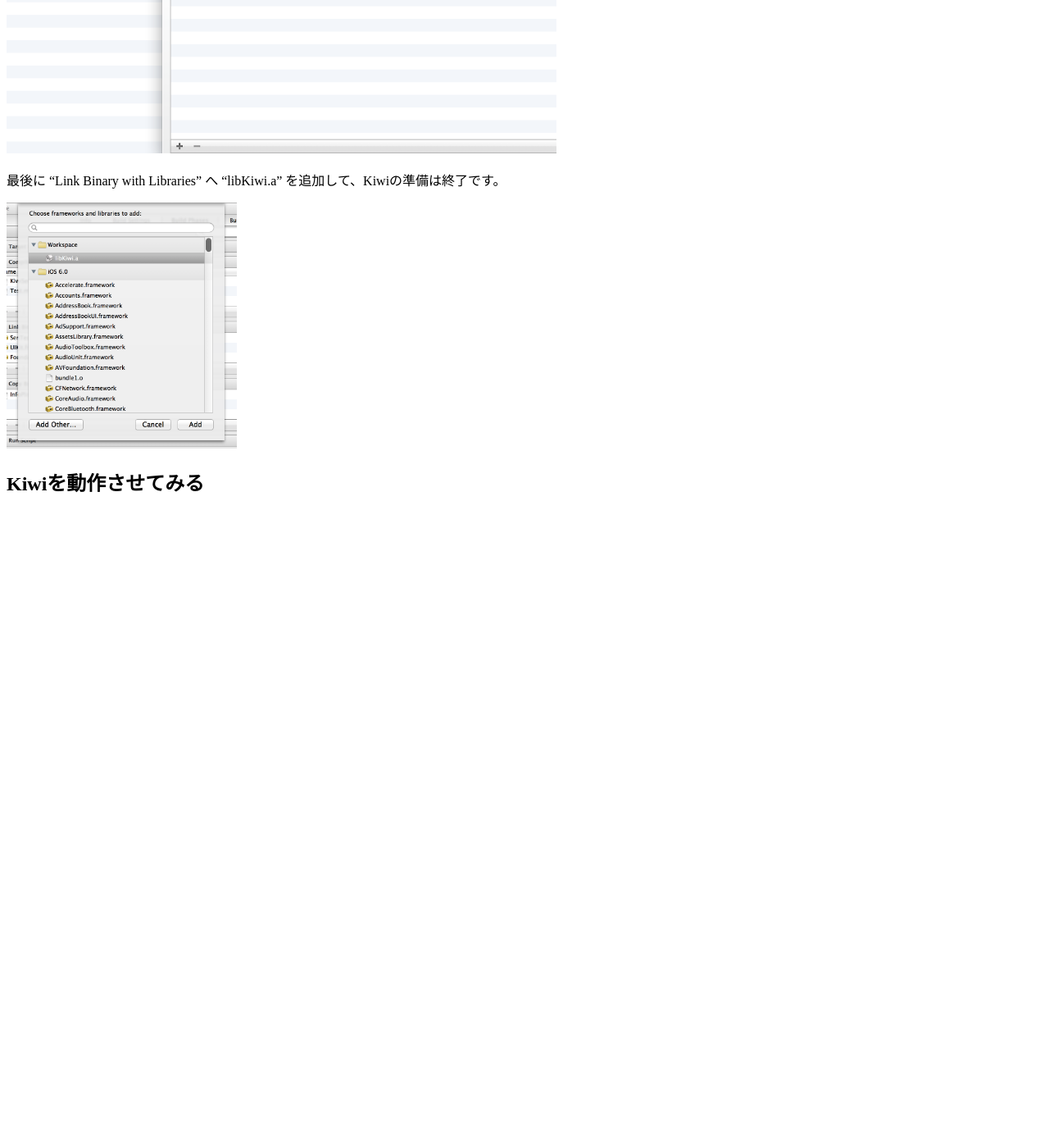
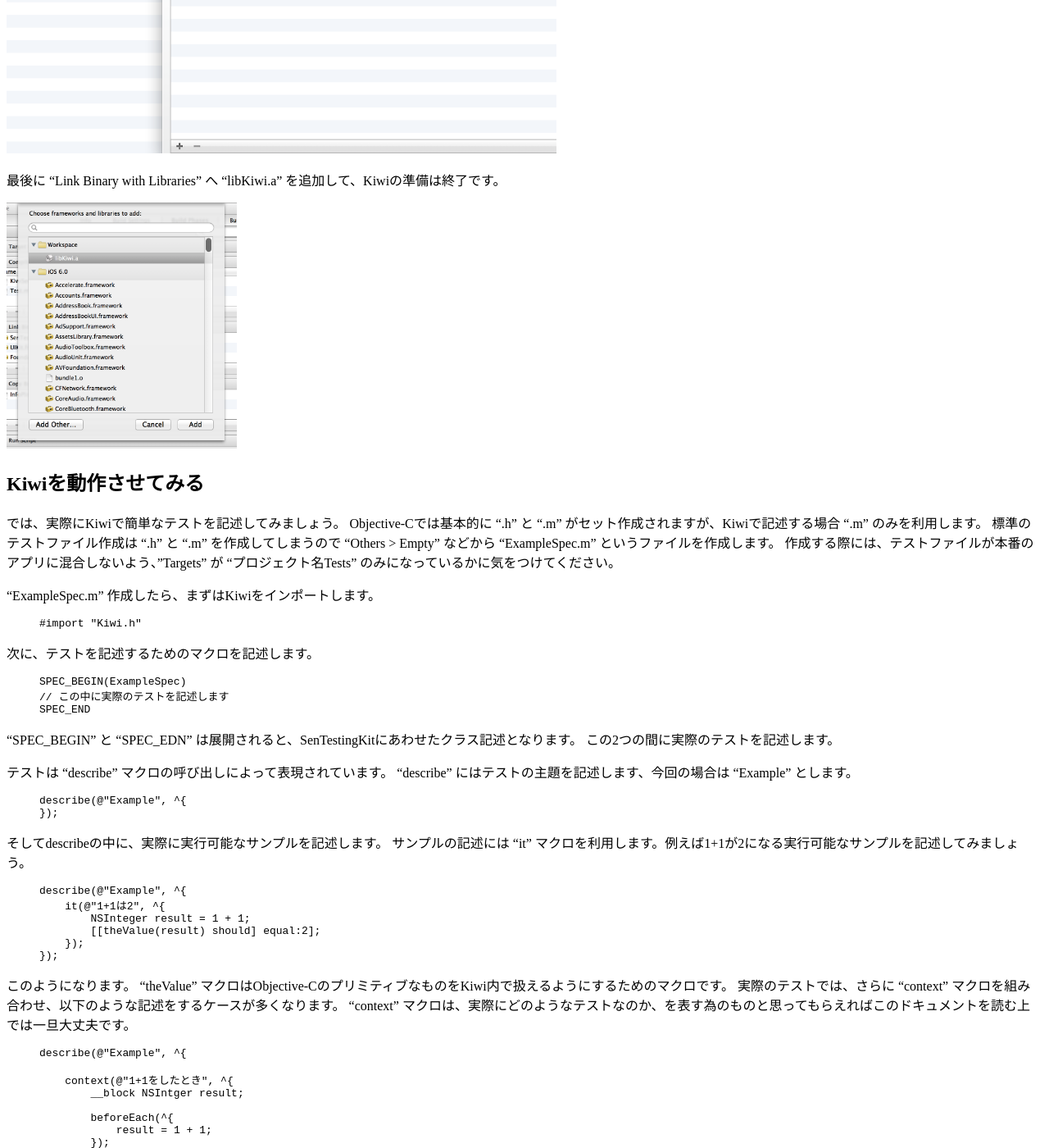
Before and after one commit to haru01/initWithBehavior, a Jekyll site: the page built from chapter1/index.markdown, in a window 1280 px wide and 1400 px high, scrolled down 1838 px. Shown: the whole window at 82% size. Built offline with Jekyll 4.4.1, drawn with Linux system fonts in a browser that asks for light colours; before the commit the page ends 2463 px from its top, so only the background shows below that; some of the changed text lies outside the part shown.

Commit message:
kiwiの導入と単純なスペック

```diff
--- a/chapter1/index.markdown
+++ b/chapter1/index.markdown
@@ -54,3 +54,84 @@
 <img src="../static/images/kiwi_add_library.png" />
 
 ## Kiwiを動作させてみる
+
+では、実際にKiwiで簡単なテストを記述してみましょう。
+Objective-Cでは基本的に ".h" と ".m" がセット作成されますが、Kiwiで記述する場合 ".m" のみを利用します。
+標準のテストファイル作成は ".h" と ".m" を作成してしまうので "Others > Empty" などから "ExampleSpec.m" というファイルを作成します。
+作成する際には、テストファイルが本番のアプリに混合しないよう、"Targets" が "プロジェクト名Tests" のみになっているかに気をつけてください。
+
+"ExampleSpec.m" 作成したら、まずはKiwiをインポートします。
+
+{% highlight objective-c %}
+#import "Kiwi.h"
+{% endhighlight %}
+
+次に、テストを記述するためのマクロを記述します。
+
+{% highlight objective-c %}
+SPEC_BEGIN(ExampleSpec)
+// この中に実際のテストを記述します
+SPEC_END
+{% endhighlight %}
+
+"SPEC_BEGIN" と "SPEC_EDN" は展開されると、SenTestingKitにあわせたクラス記述となります。
+この2つの間に実際のテストを記述します。
+
+テストは "describe" マクロの呼び出しによって表現されています。
+"describe" にはテストの主題を記述します、今回の場合は "Example" とします。
+
+{% highlight objective-c %}
+describe(@"Example", ^{
+});
+{% endhighlight %}
+
+そしてdescribeの中に、実際に実行可能なサンプルを記述します。
+サンプルの記述には "it" マクロを利用します。例えば1+1が2になる実行可能なサンプルを記述してみましょう。
+
+{% highlight objective-c %}
+describe(@"Example", ^{
+    it(@"1+1は2", ^{
+        NSInteger result = 1 + 1;
+        [[theValue(result) should] equal:2];
+    });
+});
+{% endhighlight %}
+
+このようになります。 "theValue" マクロはObjective-CのプリミティブなものをKiwi内で扱えるようにするためのマクロです。
+実際のテストでは、さらに "context" マクロを組み合わせ、以下のような記述をするケースが多くなります。
+"context" マクロは、実際にどのようなテストなのか、を表す為のものと思ってもらえればこのドキュメントを読む上では一旦大丈夫です。
+
+{% highlight objective-c %}
+describe(@"Example", ^{
+
+    context(@"1+1をしたとき", ^{
+        __block NSIntger result;
+
+        beforeEach(^{
+            result = 1 + 1;
+        });
+
+        it(@"は、答えは2", ^{
+            [[theValue(result) should] equal:theValue(2)];
+        });
+    });
+
+});
+{% endhighlight %}
+
+新しく "beforeEach" というマクロも登場しました。これはそれが含まれるブロック内に存在しているテストそれぞれが実行される前に実行される処理です。
+また、同じブロック内に含まれているテストをすべて実行する前に一度だけ実行できるものとして "beforeAll" が、テストが終わったあとに実行されるものとして "afterEach" と "afterAll" がそれぞれ存在します。
+XUnit系のテストで言えば "before" は "setup"、 "after" は "tearDown"に相当します。これらのよく詳しい説明は、後々使いどころをあわせて説明していきます。
+
+Kiwiの基本的なテストの記述は以上となります。
+
+## この章のまとめ
+Kiwiのセットアップと、簡単なテストの書き方について説明しました。ポイントは以下です。
+
+* Command+U のショートカットでテストを実行する
+* Kiwiでは ".m" のファイルのみを利用する
+* ファイルを追加するターゲットに気をつける
+* Kiwiの基本的な記述方法
+  * describe : 主題
+  * context : テスト内容の説明
+  * it : 実際に実行可能なサンプル
```
